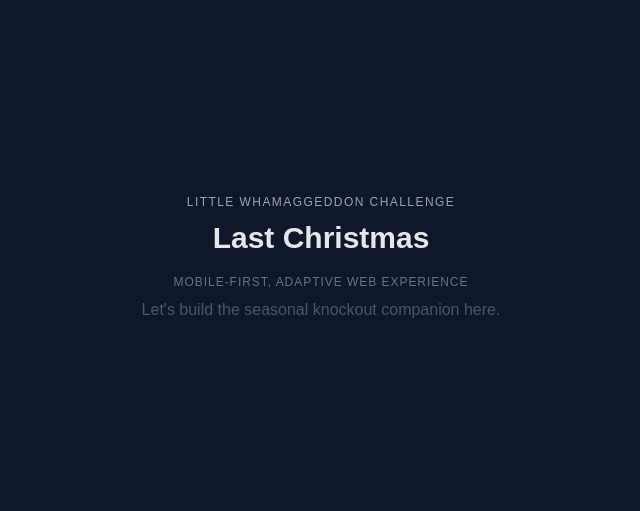
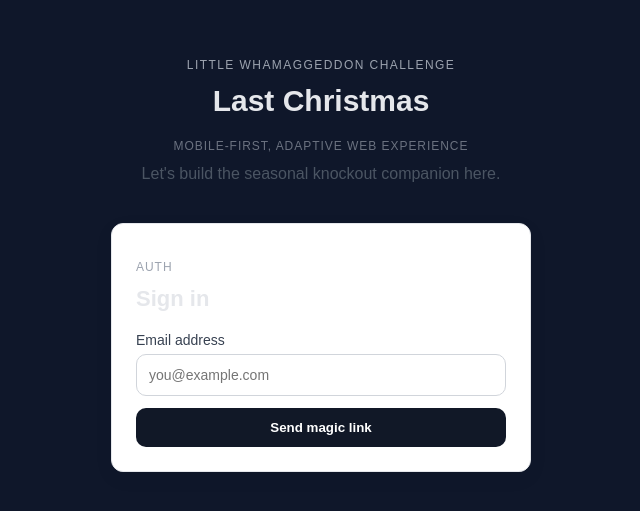
Before and after one commit to pico-dot-ai/lastchristmas, a Next.js app in the folder web/: page / in a window 1280 px wide. Shown: the part 141-652 px from the top of the page, without its empty margins (319-959 px from the left). Built offline with nearby package versions, Linux system fonts and the light colour scheme; no server answers.

Commit message:
Add user card to homepage

```diff
--- a/web/app/page.tsx
+++ b/web/app/page.tsx
@@ -1,6 +1,44 @@
+"use client";
+
+import { UserCard } from "@/components/auth/user-card";
+import { useAuth } from "@/components/auth/auth-provider";
+
 export default function HomePage() {
+  const {
+    stage,
+    profile,
+    user,
+    isLoading,
+    error,
+    sendMagicLink,
+    updateProfile,
+    startEditingProfile,
+    stopEditingProfile,
+    signOut,
+  } = useAuth();
+
+  const mode =
+    stage === "waitingForLink"
+      ? "waiting"
+      : stage === "profileReady"
+        ? "view"
+        : stage === "profileIncomplete" || stage === "editingProfile"
+          ? "edit"
+          : "enterEmail";
+
   return (
-    <main style={{ minHeight: "100vh", display: "grid", placeItems: "center", fontFamily: "sans-serif", padding: "24px" }}>
+    <main
+      style={{
+        minHeight: "100vh",
+        display: "flex",
+        flexDirection: "column",
+        alignItems: "center",
+        justifyContent: "center",
+        fontFamily: "sans-serif",
+        padding: "24px",
+        gap: "24px",
+      }}
+    >
       <div style={{ textAlign: "center", maxWidth: "640px", width: "100%" }}>
         <p style={{ letterSpacing: "0.12em", textTransform: "uppercase", color: "#9ca3af", fontSize: "12px" }}>
           Little Whamaggeddon Challenge
@@ -11,6 +49,21 @@ export default function HomePage() {
         </p>
         <p style={{ marginTop: "6px", color: "#4b5563" }}>Let&apos;s build the seasonal knockout companion here.</p>
       </div>
+
+      <div style={{ width: "100%", maxWidth: "640px" }}>
+        <UserCard
+          mode={mode}
+          profile={profile}
+          email={user?.email ?? undefined}
+          loading={isLoading}
+          error={error}
+          onSubmitEmail={sendMagicLink}
+          onStartEdit={startEditingProfile}
+          onCancelEdit={stopEditingProfile}
+          onSaveProfile={updateProfile}
+          onSignOut={signOut}
+        />
+      </div>
     </main>
   );
 }
```
